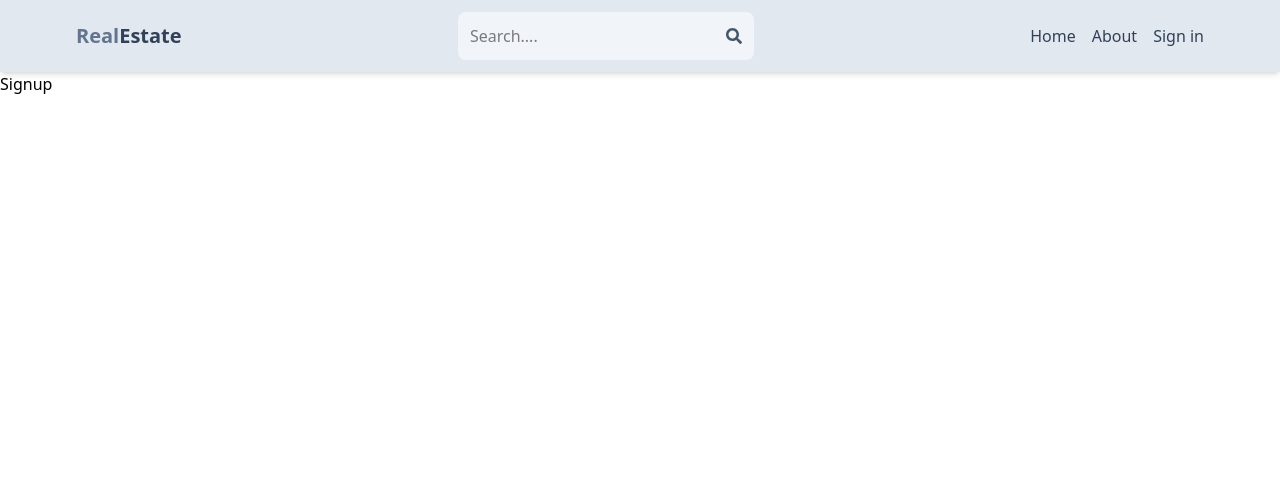
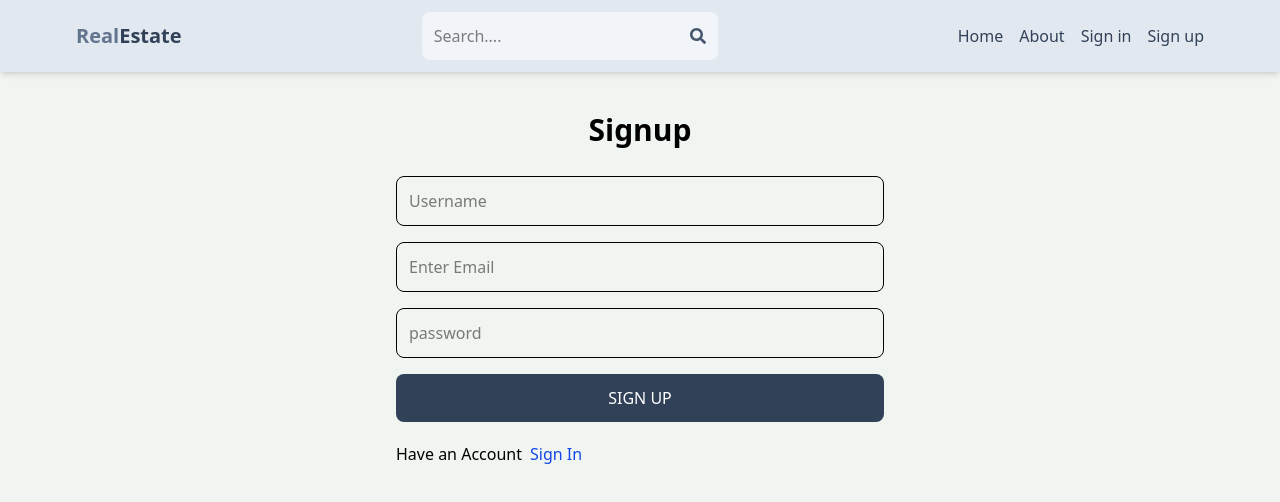
Before and after one commit to mayki21/real_sahand_estate, a React (Vite) app in the folder client/: page /sign-up in a window 1280 px wide. Shown: the top 502 px of the page. Built offline with nearby package versions, Linux system fonts and the light colour scheme.

Commit message:
signup page UI done

```diff
--- a/client/src/components/Header.jsx
+++ b/client/src/components/Header.jsx
@@ -34,6 +34,9 @@
           <Link to="/sign-in">
             <li className=" text-slate-700 hover:underline">Sign in</li>
           </Link>
+          <Link to="/sign-up">
+            <li className=" text-slate-700 hover:underline">Sign up</li>
+          </Link>
         </ul>
       </div>
     </header>
--- a/client/src/index.css
+++ b/client/src/index.css
@@ -68,3 +68,7 @@
     background-color: #f9f9f9;
   }
 } */
+
+body{
+  background-color: rgb(241,245,241);
+}
--- a/client/src/pages/Signin.jsx
+++ b/client/src/pages/Signin.jsx
@@ -2,6 +2,10 @@
 
 export default function Signin() {
   return (
-    <div>Signin</div>
+    <div>
+      <h1 className='text-3xl text-center font-semibold  my-7'>
+        Signin
+      </h1>
+      </div>
   )
 }
--- a/client/src/pages/Signup.jsx
+++ b/client/src/pages/Signup.jsx
@@ -1,7 +1,23 @@
 import React from 'react'
+import { Link } from 'react-router-dom'
 
 export default function Signup() {
   return (
-    <div>Signup</div>
+    <div className='p-3 max-w-lg mx-auto'>
+      <h1 className='text-3xl text-center font-semibold  my-7'>Signup</h1>
+      <form className='flex flex-col gap-4'>
+        <input type="username"  placeholder="Username" name="" id="username" className='border p-3 rounded-lg  hover:opacity-90' />
+        <input type="email"  placeholder="Enter Email" name="" id="email" className='border p-3 rounded-lg  hover:opacity-90' />
+        <input type="password"  placeholder="password" name="" id="password" className='border p-3 rounded-lg  hover:opacity-90' />
+        <button className='bg-slate-700 text-white p-3 rounded-lg uppercase hover:opacity-90 disabled:opacity-50'>Sign Up</button>
+      </form>
+      <div className='flex gap-2 mt-5'>
+        <p>Have an Account </p>
+        <Link to="/sign-in">
+        <span className='text-blue-700'>Sign In</span>
+        </Link>
+      </div>
+
+    </div>
   )
 }
```
